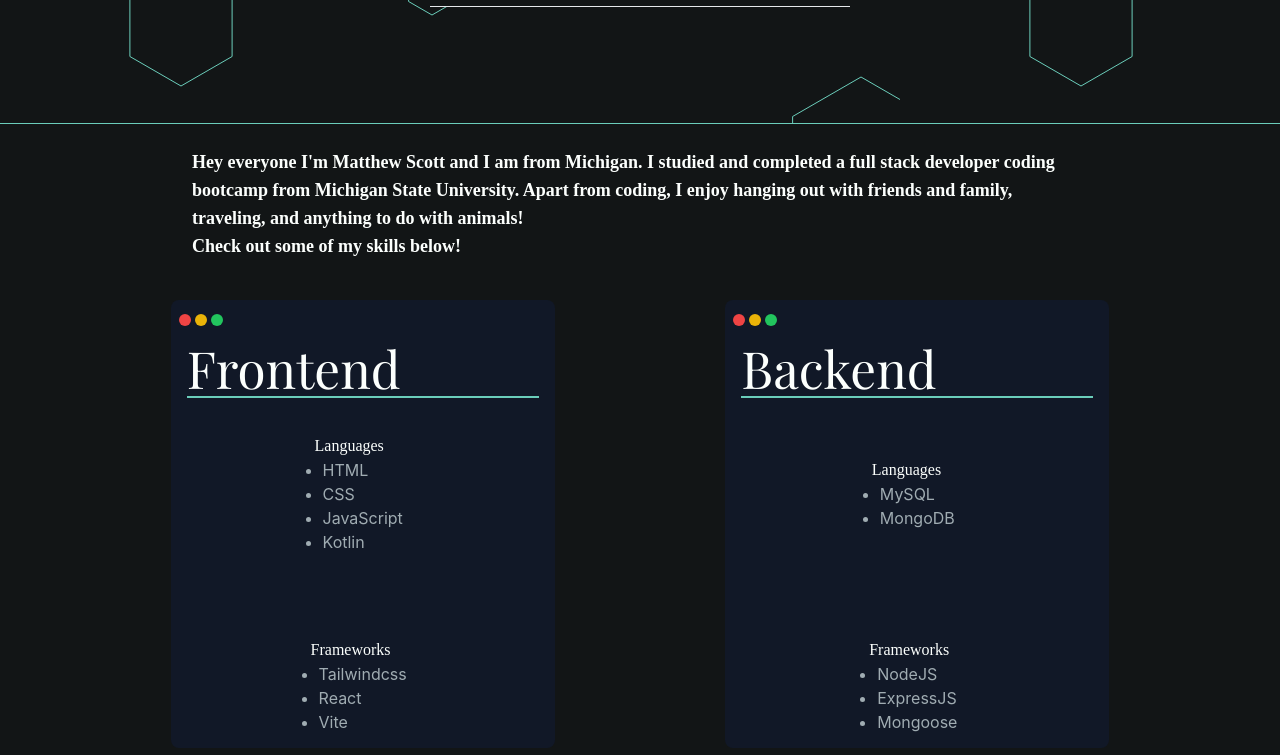
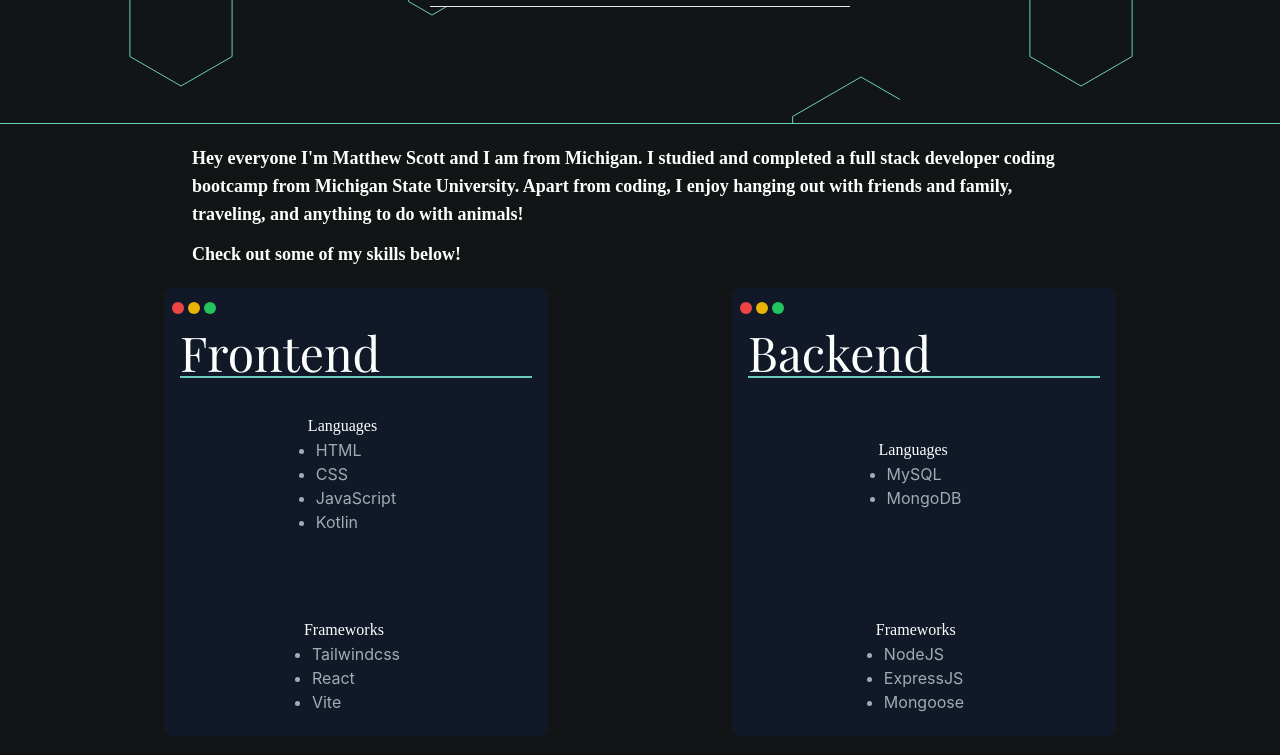
Before and after one commit to MScott-Dev/Portfolio, a React (Vite) app: page / in a window 1280 px wide. Shown: the part 1020-1775 px from the top of the page. Built offline with nearby package versions, Linux system fonts and the light colour scheme; a web font is replaced by a local one.

Commit message:
Mobile sizing

```diff
--- a/src/index.css
+++ b/src/index.css
@@ -30,6 +30,7 @@ body {
   place-items: center;
   min-width: 320px;
   min-height: 100vh;
+  background-color: #121516;
 }
 
 h1 {
--- a/src/pages/About.jsx
+++ b/src/pages/About.jsx
@@ -5,7 +5,7 @@ export default function AboutPage() {
     return (
         <section>
             <HexBanner title='About me'/>
-            <section className="h-[20vh] w-full background flex justify-evenly flex-wrap content-center">
+            <section className="h-auto w-full background flex justify-evenly flex-wrap content-center my-5">
                 <section className="text-Offwhite w-[70vw]">
                     <p className="text-Offwhite font-semibold sm:text-sm md:text-base lg:text-lg">
                         Hey everyone I&apos;m Matthew Scott and I am from Michigan. I studied and completed
@@ -13,13 +13,13 @@ export default function AboutPage() {
                         Apart from coding, I enjoy hanging out with friends and family, traveling, and anything to do with animals!
                     </p>
                 </section>
-                <section className="text-Offwhite w-[70vw]">
+                <section className="text-Offwhite w-[70vw] mt-3">
                     <p className="text-Offwhite font-bold text-lg">
                         Check out some of my skills below!
                     </p>
                 </section>
             </section>
-            <section className="h-[60vh] w-full background flex justify-evenly flex-wrap content-center">
+            <section className="h-auto w-full background flex justify-evenly flex-wrap content-center my-5 gap-5">
 
                 <div className="bg-gray-900 h-[28rem] rounded-lg sm:w-40 md:w-72 lg:w-[24rem]">
                             <div className="flex p-2 gap-1">
@@ -34,7 +34,7 @@ export default function AboutPage() {
                                 </div>
                             </div>
                             <div>
-                                <h1 className="text-Offwhite mx-4 border-b-2 border-teal">Frontend</h1>
+                                <h1 className="text-Offwhite mx-4 border-b-2 border-teal sm:text-2xl md:text-4xl lg:text-5xl">Frontend</h1>
                             </div>
                             <section className="content-center flex-wrap align-middle">
                                 <section className="flex justify-center h-48 content-center flex-wrap">
@@ -76,7 +76,7 @@ export default function AboutPage() {
                                 </div>
                             </div>
                             <div>
-                                <h1 className="text-Offwhite mx-4 border-b-2 border-teal">Backend</h1>
+                                <h1 className="text-Offwhite mx-4 border-b-2 border-teal sm:text-2xl md:text-4xl lg:text-5xl">Backend</h1>
                             </div>
                             <section className="content-center flex-wrap align-middle">
                                 <section className="flex justify-center h-48 content-center flex-wrap">
--- a/src/pages/Contact.jsx
+++ b/src/pages/Contact.jsx
@@ -3,7 +3,7 @@ import ContactForm from "../components/ContactForm";
 export default function ContactPage() {
     return (
         <section>
-            <section className="h-[80vh] w-full background justify-evenly flex-wrap">
+            <section className="h-auto w-full background justify-evenly flex-wrap">
                 <ContactForm />
             </section>
         </section>
--- a/src/pages/Projects.jsx
+++ b/src/pages/Projects.jsx
@@ -7,9 +7,9 @@ export default function ProjectsPage() {
     return (
         <section>
             <HexBanner title='Projects'/>
-            <div className="h-[80vh] flex flex-wrap justify-center my-10 gap-3 ">
+            <div className=" flex flex-wrap justify-center my-10 gap-3 h-auto">
                 <div className="card lg:card-side bg-gray-900 shadow-xl w-[29rem] lg:w-auto md:w-60 sm:w-48">
-                    <figure><img className="lg:w-72 md:w-60 sm:w-36" src={fakeStore} alt="Album"/></figure>
+                    <figure><img className="lg:w-72 md:w-60 sm:w-36" src={fakeStore} alt="Online Store"/></figure>
                     <div className="card-body lg:w-72 md:w-60 sm:w-48">
                         <h2 className="card-title text-Offwhite">Totally Real Fake Store</h2>
                         <p className="text-Offwhite shadow-lg">Mock-up eCommerce shop that features a not-so-diverse selection of
@@ -22,7 +22,7 @@ export default function ProjectsPage() {
                 </div>
 
                 <div className="card lg:card-side bg-gray-900 shadow-xl w-[29rem] lg:w-auto md:w-60 sm:w-48">
-                    <figure><img className="lg:w-72 md:w-60 sm:w-48" src={techblog} alt="Album"/></figure>
+                    <figure><img className="lg:w-72 md:w-60 sm:w-48" src={techblog} alt="Blog website"/></figure>
                     <div className="card-body lg:w-72 md:w-60 sm:w-48">
                         <h2 className="card-title text-Offwhite">Binary Blend</h2>
                         <p className="text-Offwhite">The go-to destination for those looking to blend their love for technology and coding</p>
@@ -34,7 +34,7 @@ export default function ProjectsPage() {
                 </div>
 
                 <div className="card lg:card-side bg-gray-900 shadow-xl w-[29rem] lg:w-auto md:w-60 sm:w-48">
-                    <figure><img className="lg:w-72 md:w-60 sm:w-48" src={JATE} alt="Album"/></figure>
+                    <figure><img className="lg:w-72 md:w-60 sm:w-48" src={JATE} alt="Text editer PWA"/></figure>
                     <div className="card-body lg:w-72 md:w-60 sm:w-48">
                         <h2 className="card-title text-Offwhite">J.A.T.E</h2>
                         <p className="text-Offwhite">A Progressive Web App text editor website combines the features of a
```
